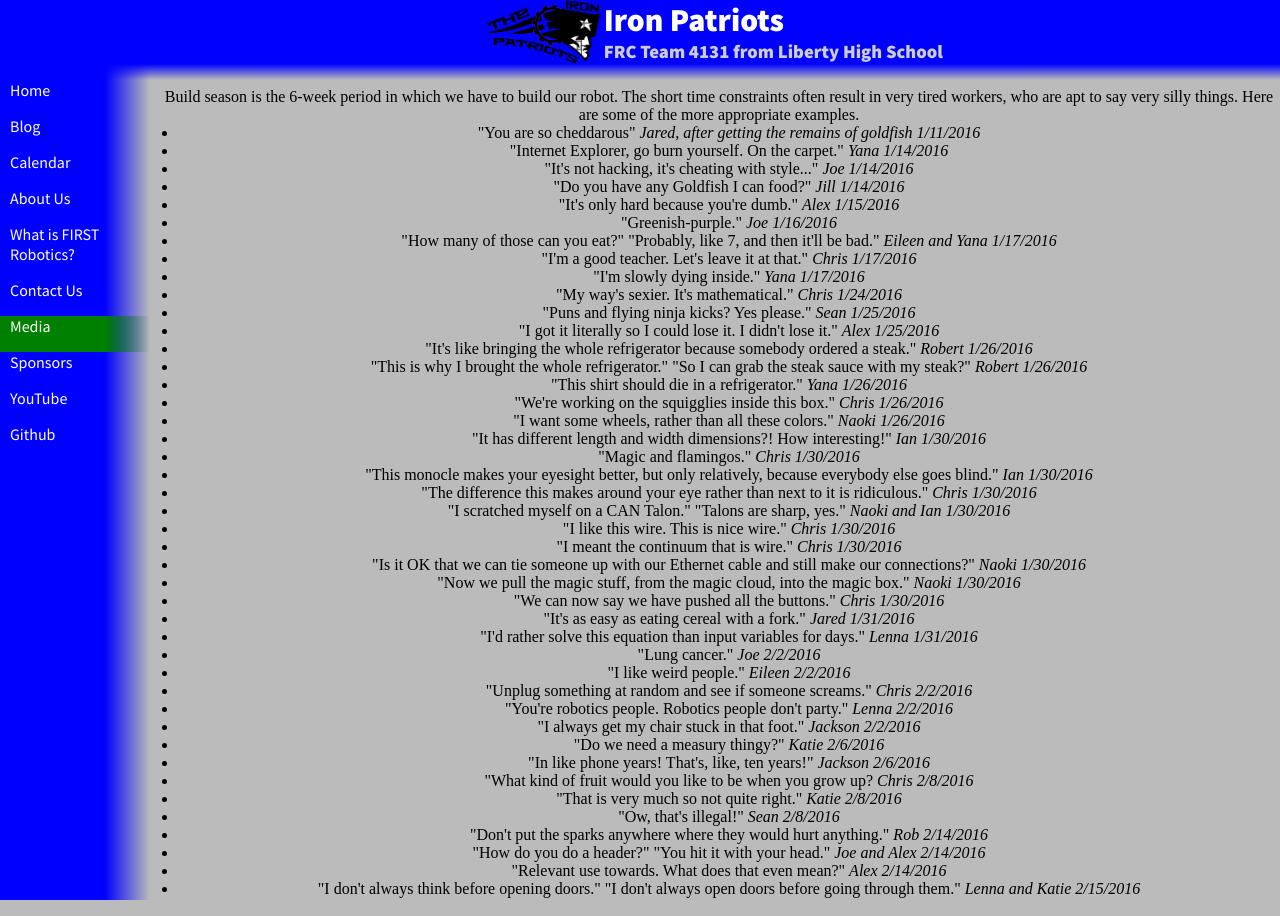
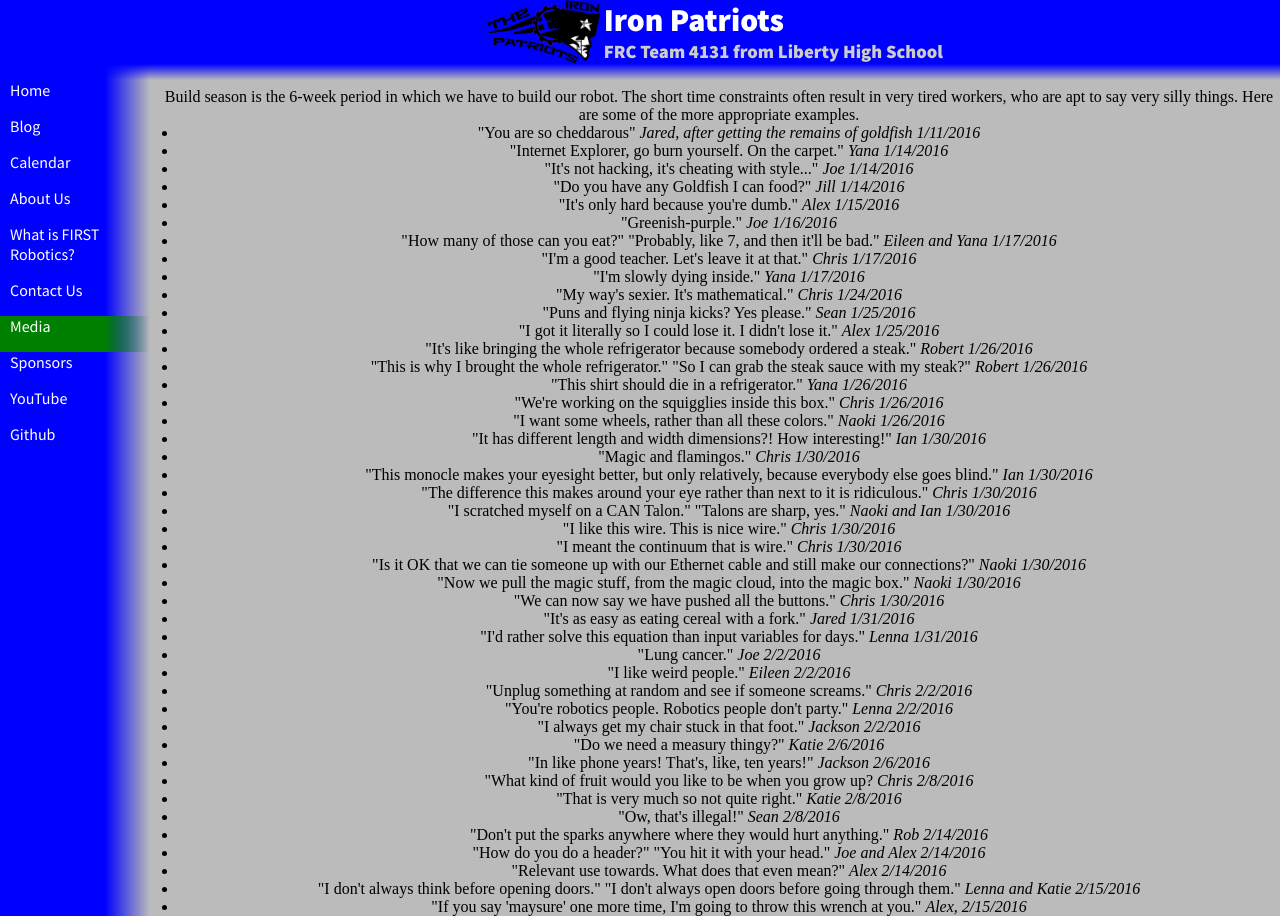
Before and after one commit to katiebugmoon/FRC4131.github.io, a Jekyll site: the page built from media/2016/quotes.html, in a window 1280 px wide. Built offline with Jekyll 4.4.1, drawn with Linux system fonts in a browser that asks for light colours; nearby versions of some CDN libraries.

Commit message:
Update quotes.html

```diff
--- a/media/2016/quotes.html
+++ b/media/2016/quotes.html
@@ -47,5 +47,6 @@ title: Build Season 2016 Quotes
 	<li>"How do you do a header?" "You hit it with your head." <i>Joe and Alex 2/14/2016</i></li>
 	<li>"Relevant use towards. What does that even mean?" <i>Alex 2/14/2016</i></li>
 	<li>"I don't always think before opening doors." "I don't always open doors before going through them." <i>Lenna and Katie 2/15/2016</i></li>
+	<li>"If you say 'maysure' one more time, I'm going to throw this wrench at you." <i>Alex, 2/15/2016</i></li>
 </ul>
 <center>
```
